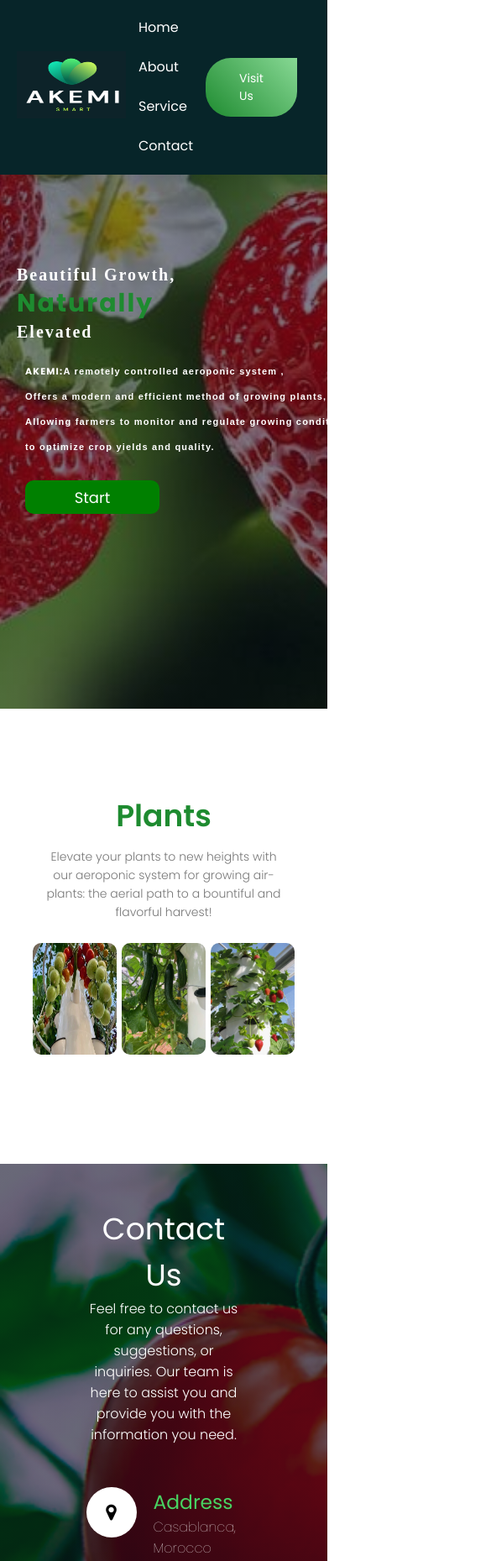
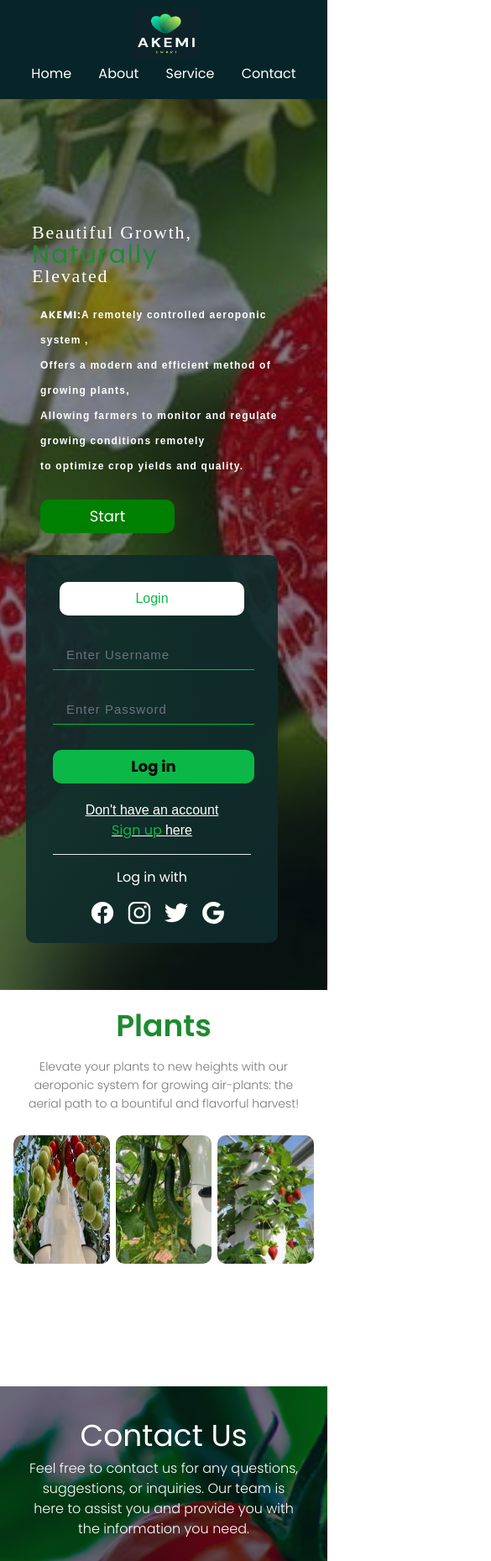
Before and after one commit to iOufakir/AkEMI, a website: page public/index.html in a window 390 px wide. Shown: the top 1859 px of the page at 84% size, 585 px wide, since content can reach past the window. Drawn offline with nearby package versions, Linux system fonts and the light colour scheme.

Commit message:
Add tailwind CDN

```diff
--- a/public/index.html
+++ b/public/index.html
@@ -14,7 +14,27 @@
 
     <script type="module" src="https://unpkg.com/ionicons@7.4.0/dist/ionicons/ionicons.esm.js"></script>
     <script nomodule="" src="https://unpkg.com/ionicons@7.4.0/dist/ionicons/ionicons.js"></script>
+    <script src="https://cdn.tailwindcss.com"></script>
+    <script src="https://cdn.tailwindcss.com?plugins=forms,typography,aspect-ratio,line-clamp,container-queries"></script>
+
     <script src="main.js"></script>
+
+    <script>
+        tailwind.config = {
+            theme: {
+                extend: {
+                    flexBasis: {
+                        '1/7': '14.2857143%',
+                        '2/7': '28.5714286%',
+                        '3/7': '42.8571429%',
+                        '4/7': '57.1428571%',
+                        '5/7': '71.4285714%',
+                        '6/7': '85.7142857%',
+                    }
+                }
+            }
+        }
+    </script>
 </head>
 
 <body>
@@ -28,22 +48,26 @@
                     <li><a href="#service">Service</a></li>
                     <li><a href="#contact">Contact</a></li>
                 </ul>
-                <div>
+                <div class="visitUsSection">
                     <a href="#" class="btn">Visit Us</a>
                 </div>
-
             </nav>
         </div>
 
         <div class="content">
+            <div class="mt-16 grid grid-cols-1 sm:grid-cols-2 md:grid-cols-2 lg:grid-cols-2 gap-4 p-4">
+                <div class="">
                     <h1>Beautiful Growth,<br /><span>Naturally</span> <br>Elevated</h1>
-            <p class="par"><b>AKEMI:</b>A remotely controlled aeroponic system ,<br> Offers a modern and efficient
-                method of growing plants,<br>Allowing farmers to monitor and regulate growing conditions remotely <br>to
+                    <p class="par"><b>AKEMI:</b>A remotely controlled aeroponic system ,<br> Offers a modern and
+                        efficient
+                        method of growing plants,<br>Allowing farmers to monitor and regulate growing conditions
+                        remotely <br>to
                         optimize crop yields and quality.</p>
 
                     <button class="cn"><a href="#">Start</a></button>
-
-            <div class="form">
+                </div>
+                <div class="">
+                    <div class="login-form">
                         <h2>Login</h2>
                         <input id="usernameInput" type="text" name="Plant" placeholder="Enter Username">
                         <input id="passwordInput" type="password" name="password" placeholder="Enter Password">
@@ -71,7 +95,8 @@
 
                         </div>
                     </div>
-
+                </div>
+            </div>
         </div>
     </div>
 
--- a/public/style.css
+++ b/public/style.css
@@ -4,6 +4,8 @@
   font-family: "Poppins", sans-serif;
   box-sizing: border-box;
 }
+
+
 .all {
   min-height: 100vh;
   width: 100%;
@@ -76,14 +78,14 @@ nav li.active:hover {
 }
 
 .content {
-  width: 1200px;
-  height: auto;
-  margin: auto;
+  width: 100%;
+  height: 100%;
+  margin: 0;
   color: #fff;
   position: relative;
-  margin-top: 70px;
-  margin-left: 40px;
+  padding: 40px;
 }
+
 .content .cn {
   width: 160px;
   height: 40px;
@@ -118,7 +120,8 @@ nav li.active:hover {
   font-size: 50px;
   padding-left: 10px;
   margin-top: 9%;
-  letter-spacing: 2px;
+  letter-spacing: 1.8px;
+  line-height: 1;
 }
 
 .content .btn a {
@@ -132,21 +135,20 @@ nav li.active:hover {
 }
 
 /*********formulaire d'authentification**/
-.form {
+.login-form {
   width: 300px;
-  height: 450px;
+  height: 462px;
   background: linear-gradient(
     to top,
     rgba(14, 43, 43, 0.9) 50%,
     rgba(14, 43, 43, 0.9) 50%
   );
-  position: absolute;
-  top: -20px;
-  left: 1000px;
   border-radius: 10px;
-  padding: 25px;
+  margin: auto;
+  padding: 2rem;
 }
-.form h2 {
+
+.login-form h2 {
   width: 220px;
   font-family: sans-serif;
   text-align: center;
@@ -159,7 +161,7 @@ nav li.active:hover {
   display: block;
   margin: auto;
 }
-.form input {
+.login-form input {
   width: 240px;
   height: 35px;
   padding-left: 1rem;
@@ -174,11 +176,11 @@ nav li.active:hover {
   margin-top: 30px;
   font-family: sans-serif;
 }
-.form input:focus {
+.login-form input:focus {
   outline: none;
 }
 
-.form img {
+.login-form img {
   height: 400px;
   width: 400px;
   object-fit: cover;
@@ -204,7 +206,7 @@ nav li.active:hover {
   color: black;
   font-weight: bold;
 }
-.form .link {
+.login-form .link {
   font-family: Arial, Helvetica, sans-serif;
   font-size: 1ren;
   padding-top: 20px;
@@ -212,7 +214,7 @@ nav li.active:hover {
   text-align: center;
   text-decoration: underline;
 }
-.form .link a {
+.login-form .link a {
   text-decoration: none;
   color: rgb(11, 183, 71);
 }
@@ -375,7 +377,7 @@ nav li.active:hover {
   width: 80%;
   margin: auto;
   text-align: center;
-  margin-top: 100px;
+  padding-top: 100px;
 }
 .row {
   margin-top: 5%;
@@ -437,22 +439,48 @@ nav li.active:hover {
 
 @media (max-width: 700px) {
   .content h1 {
-    font-size: 20px;
+    font-size: 22px;
   }
   .content .par {
-    font-size: 11px;
+    font-size: 12px;
     font-weight: bold;
   }
   .content {
-    margin-left: 10px;
+    padding-left: 12px;
   }
 
   .content span {
     font-size: 30px;
   }
-  .contact {
-    padding: 50px;
+
+  section.contact {
+    padding: 2rem;
   }
+
+  .visitUsSection {
+    display: none;
+  }
+
+  .logo {
+    width: 80px;
+    height: 60px;
+    margin-left: 4px;
+  }
+
+  section.plants {
+    width: 100%;
+    padding: 1rem;
+  }
+
+  nav {
+    flex-direction: column;
+    align-items: flex-center;
+  }
+
+  nav ul li {
+    margin: 6px 14px;
+  }
+
   .container {
     flex-direction: column;
   }
@@ -549,7 +577,7 @@ nav li.active:hover {
   margin-top: 100px;
 }
 .contact .footer {
-  max-width: 800px;
+  max-width: 100%;
   text-align: center;
 }
 .contact .footer h2 {
@@ -609,6 +637,7 @@ nav li.active:hover {
   width: 40%;
   padding: 40px;
   background: #fff;
+  border-radius: 1rem;
 }
 .contactForm h2 {
   font-size: 30px;
```
Lines whose indentation alone changed are shown as unchanged.
